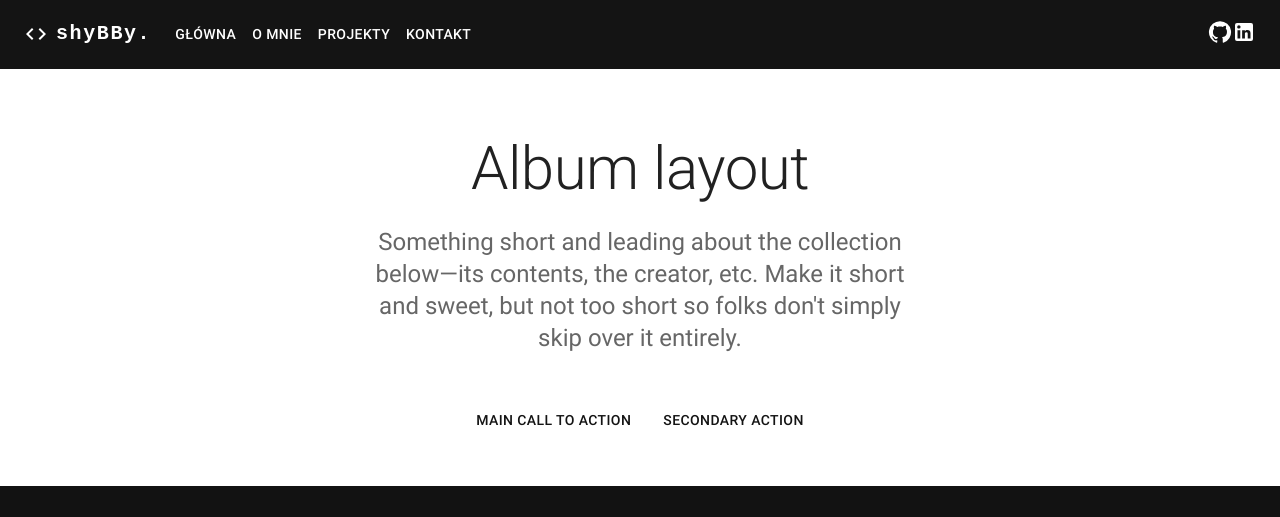
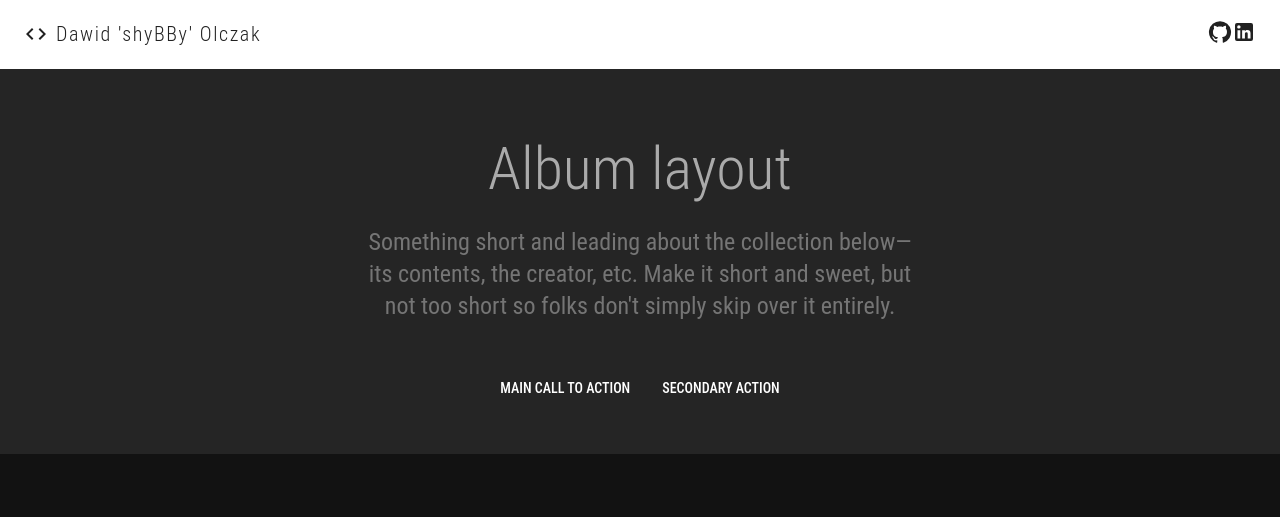
Before and after one commit to shyBBy/portfolio-frontend, a React (Create React App) app: page / in a window 1280 px wide. Shown: the top 517 px of the page. Built offline with nearby package versions, Linux system fonts and the light colour scheme; grey boxes are pictures that could not be loaded.

Commit message:
change Theme

```diff
--- a/src/components/TopPanel/TopPanel.tsx
+++ b/src/components/TopPanel/TopPanel.tsx
@@ -53,14 +53,13 @@ export const TopPanel = () => {
                         sx={{
                             mr: 2,
                             display: { xs: 'none', md: 'flex' },
-                            fontFamily: 'monospace',
-                            fontWeight: 600,
+                            fontWeight: 300,
                             letterSpacing: '.1rem',
                             color: 'inherit',
                             textDecoration: 'none',
                         }}
                     >
-                        shyBBy.
+                        Dawid 'shyBBy' Olczak
                     </Typography>
                     <Box sx={{ flexGrow: 1, display: { xs: 'flex', md: 'none' } }}>
                         <IconButton
@@ -108,8 +107,7 @@ export const TopPanel = () => {
                             mr: 2,
                             display: { xs: 'flex', md: 'none' },
                             flexGrow: 1,
-                            fontFamily: 'monospace',
-                            fontWeight: 600,
+                            fontWeight: 300,
                             letterSpacing: '.3rem',
                             color: 'inherit',
                             textDecoration: 'none',
--- a/src/theme.ts
+++ b/src/theme.ts
@@ -1,19 +1,40 @@
 import { createTheme} from '@mui/material/styles';
 import { red } from '@mui/material/colors';
 
+
 export const theme = createTheme({
     palette: {
+        type: 'light',
         primary: {
-            main: '#141414',
+            main: '#ffffff',
+            light: '#b1b1b1',
+            dark: '#b9b9b9',
         },
         secondary: {
-            main: '#af0704',
+            main: '#e65358',
         },
         info: {
             main: '#f9f900',
         },
+        text: {
+            primary: 'rgba(191,191,191,0.87)',
+            // @ts-ignore
+            hint: 'rgba(226,226,226,0.38)',
+            secondary: 'rgba(185,185,185,0.54)',
+            disabled: 'rgba(94,94,94,0.38)',
+        },
+        background: {
+            default: '#232323',
+            paper: '#252525',
+        },
+        divider: 'rgba(80,80,80,0.12)',
         error: {
-            main: red.A400,
+            main: '#bf3b32',
+            light: '#e8352a',
+            dark: '#7f1008',
         },
     },
+    typography: {
+        fontFamily: '"Roboto Condensed", "Helvetica", "Arial", sans-serif',
+    },
 });
```
